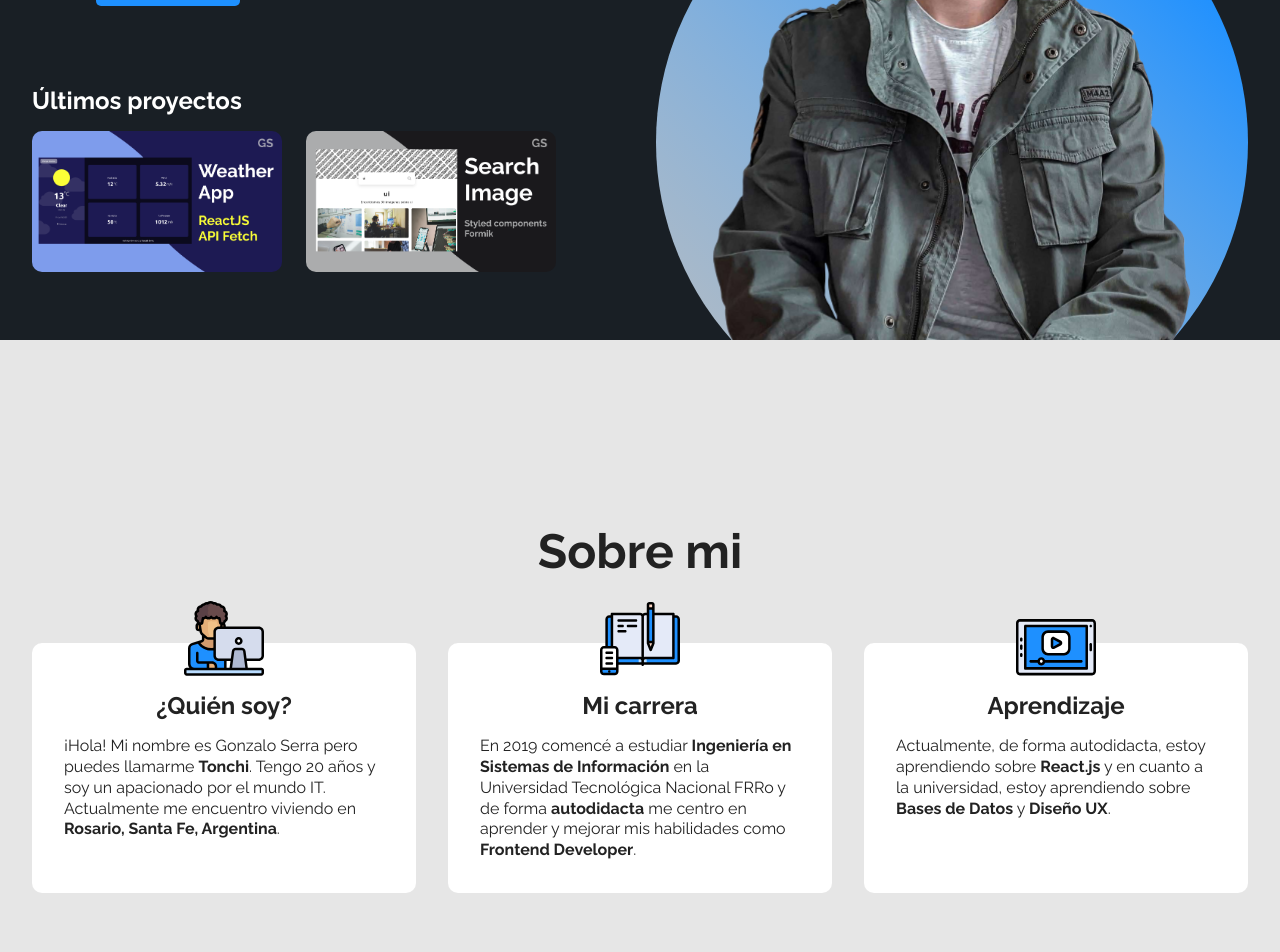
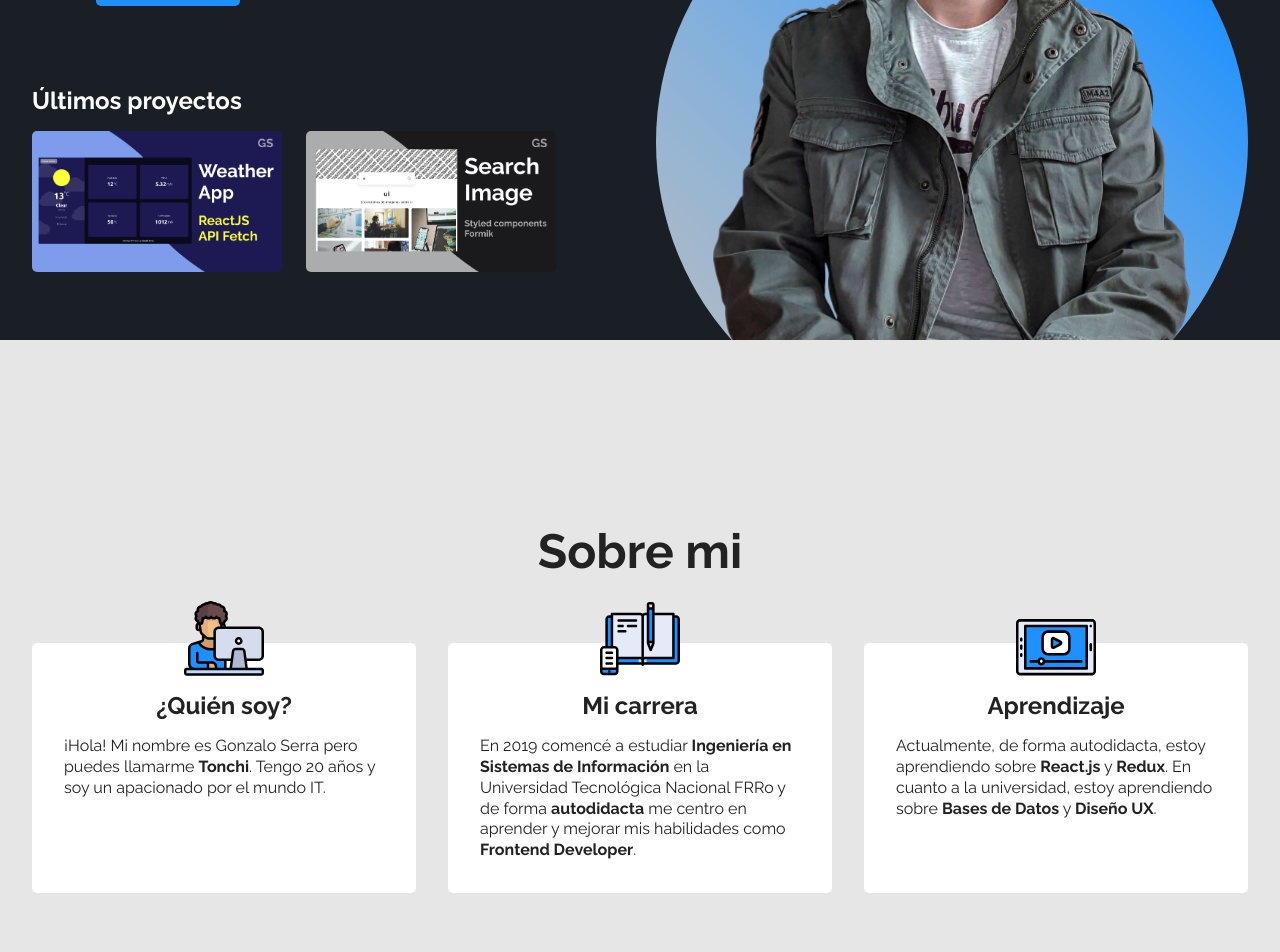
Before and after one commit to tonchiserra/portafolioWeb, a React (Create React App) app: page / in a window 1280 px wide. Shown: the part 460-1412 px from the top of the page. Built offline with nearby package versions, Linux system fonts and the light colour scheme.

Commit message:
border fixed

```diff
--- a/src/components/AboutMe.jsx
+++ b/src/components/AboutMe.jsx
@@ -16,7 +16,7 @@ export function AboutMe(){
       <TargetAboutMe
         icon={iconQuienSoy}
         subtitle="¿Quién soy?"
-        text={<p className="text">¡Hola! Mi nombre es Gonzalo Serra pero puedes llamarme <b>Tonchi</b>. Tengo 20 años y soy un apacionado por el mundo IT. Actualmente me encuentro viviendo en <b>Rosario, Santa Fe, Argentina</b>.</p>}
+        text={<p className="text">¡Hola! Mi nombre es Gonzalo Serra pero puedes llamarme <b>Tonchi</b>. Tengo 20 años y soy un apacionado por el mundo IT.</p>}
       />
 
       <TargetAboutMe
@@ -28,7 +28,7 @@ export function AboutMe(){
       <TargetAboutMe
         icon={iconHobbies}
         subtitle="Aprendizaje"
-        text={<p className="text">Actualmente, de forma autodidacta, estoy aprendiendo sobre <b>React.js</b> y en cuanto a la universidad, estoy aprendiendo sobre <b>Bases de Datos</b> y <b>Diseño UX</b>.</p>}
+        text={<p className="text">Actualmente, de forma autodidacta, estoy aprendiendo sobre <b>React.js</b> y <b>Redux</b>. En cuanto a la universidad, estoy aprendiendo sobre <b>Bases de Datos</b> y <b>Diseño UX</b>.</p>}
       />
 
       </div>
--- a/src/styles/AboutMe.css
+++ b/src/styles/AboutMe.css
@@ -23,7 +23,7 @@
 
 .about-me-target {
   background-color: var(--white-color);
-  border-radius: 10px;
+  border-radius: 5px;
   padding: 1rem;
   padding-top: 2rem;
   margin-bottom: 4rem;
--- a/src/styles/Contact.css
+++ b/src/styles/Contact.css
@@ -57,7 +57,7 @@
   font-family: var(--font);
   background-color: var(--gray-color);
   border: none;
-  border-radius: 10px;
+  border-radius: 5px;
   outline: none;
   font-size: 1rem;
 }
--- a/src/styles/Home.css
+++ b/src/styles/Home.css
@@ -135,7 +135,7 @@
 
   .last-project-image {
     max-width: 250px;
-    border-radius: 10px;
+    border-radius: 5px;
   }
 }
 
--- a/src/styles/Projects.css
+++ b/src/styles/Projects.css
@@ -101,7 +101,7 @@
   gap: .5rem;
   background-color: var(--gray-color);
   padding: .5rem 1rem;
-  border-radius: 0 0 10px 10px;
+  border-radius: 0 0 5px 5px;
   position: absolute;
   bottom: 0;
   left: 0;
```
